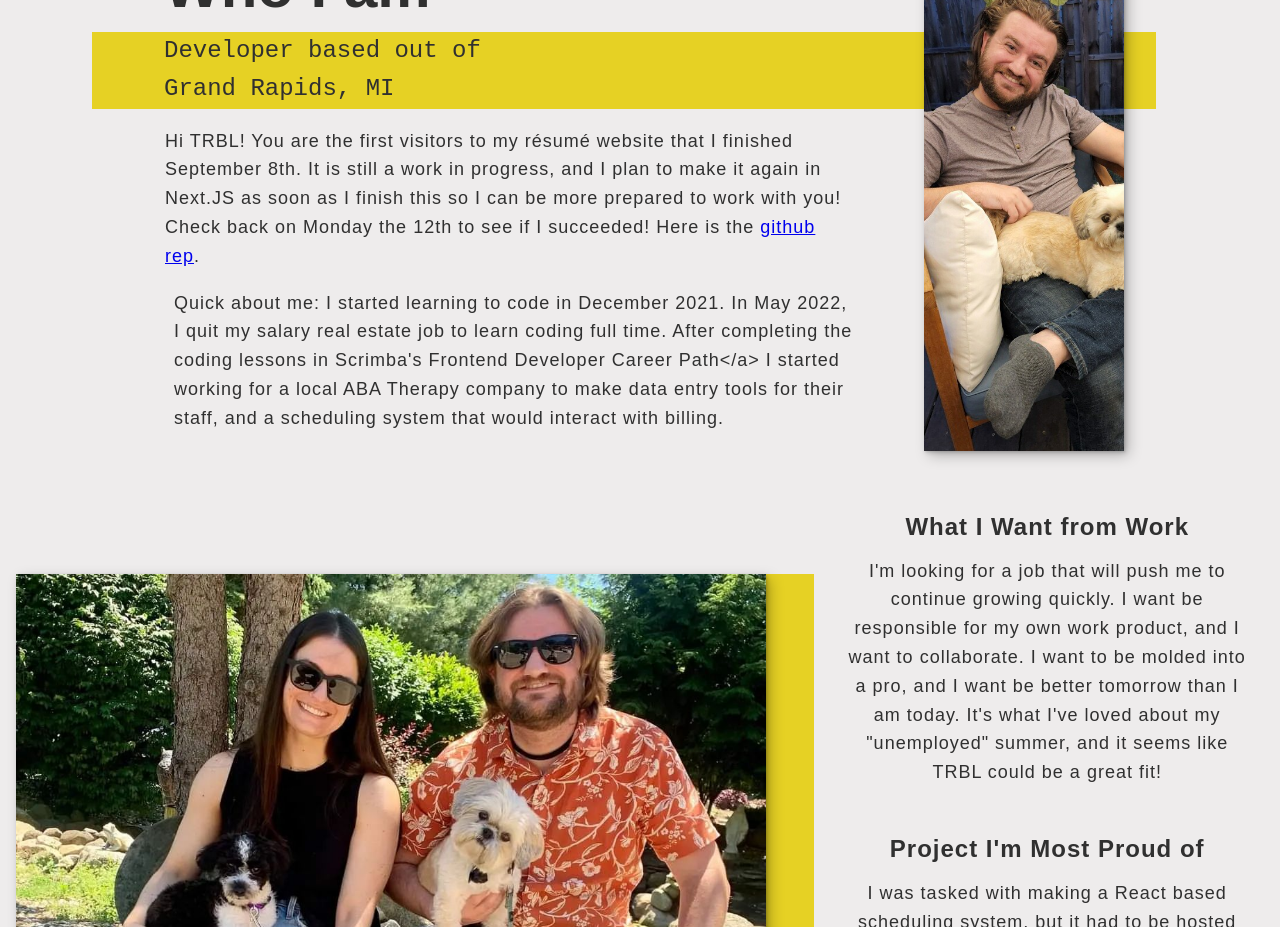
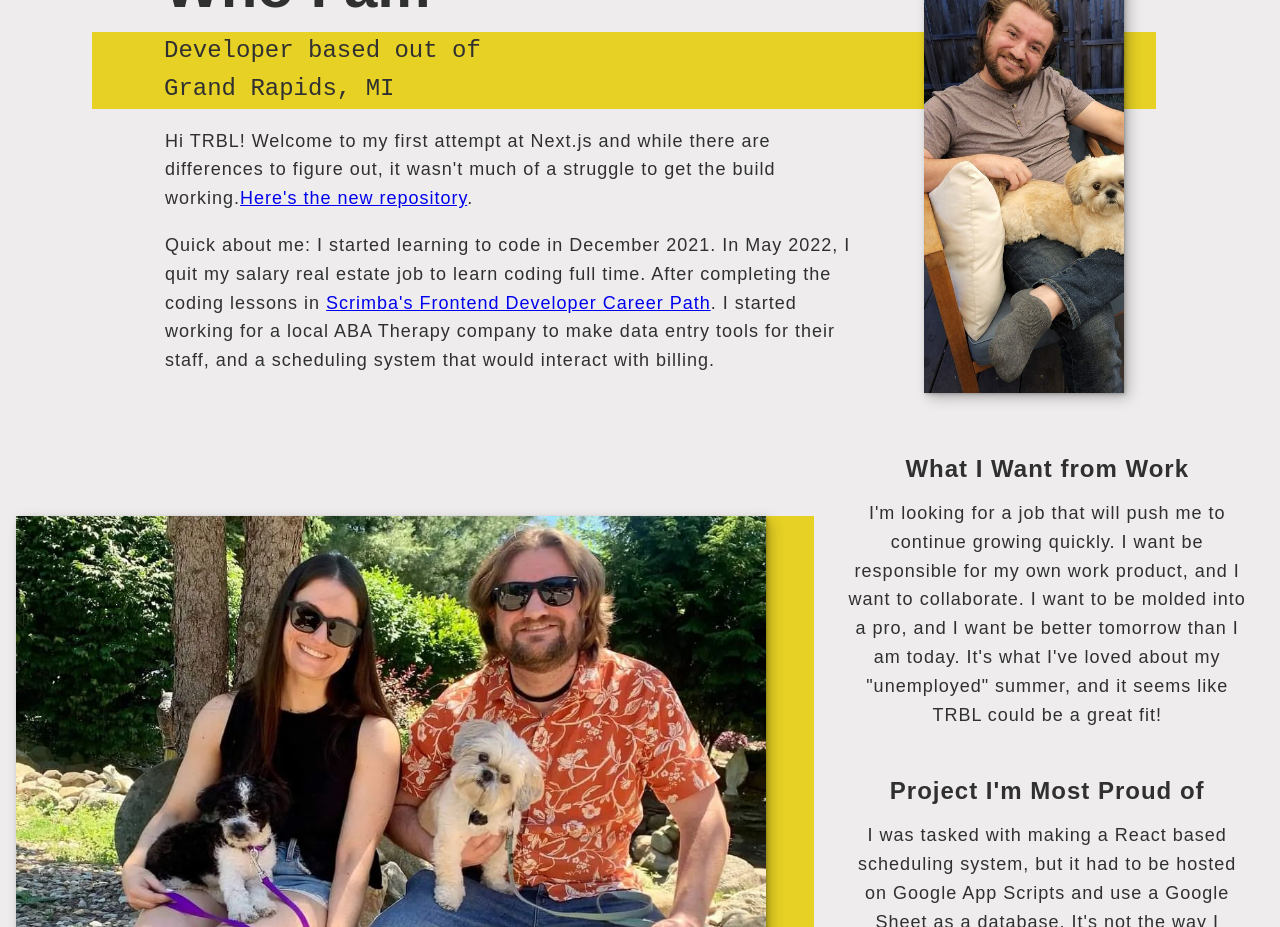
Before and after one commit to mgehrls/nextJsResume, a Next.js app: page / in a window 1280 px wide. Shown: the part 2200-3127 px from the top of the page. Built offline with nearby package versions, Linux system fonts and the light colour scheme.

Commit message:
updating about me

```diff
--- a/pages/components/About.tsx
+++ b/pages/components/About.tsx
@@ -8,15 +8,14 @@ export default function About() {
         <p className="section__subtitle section__subtitle--about">Developer based out of <br/>Grand Rapids, MI</p>
 
         <div className="about-me__body">
-            <p>Hi TRBL! You are the first visitors to my résumé website that
-              I finished September 8th. It is still a work in progress, and I plan
-              to make it again in Next.JS as soon as I finish this so I can be more prepared to work with you! Check back on Monday
-              the 12th to see if I succeeded! Here is the <a href="https://github.com/mgehrls/resume" target={"_blank"} rel="noreferrer">github rep</a>.</p>
-            <p className="about-me__body">{`Quick about me: I started learning to code in December 2021.
+            <p>{`Hi TRBL! Welcome to my first attempt at Next.js and while there
+              are differences to figure out, it wasn't much of a struggle to get the build working.`}
+              <a href="https://github.com/mgehrls/nextJsResume" target={"_blank"} rel="noreferrer">{`Here's the new repository`}</a>{`.`}</p>
+            <p>{`Quick about me: I started learning to code in December 2021.
               In May 2022, I quit my salary real estate job to learn
               coding full time. After completing the coding lessons in `}
-              <a href="https://scrimba.com/learn/frontend" target={"_blank"} rel="noreferrer" />
-                 {`Scrimba's Frontend Developer Career Path</a> I started working
+              <a href="https://scrimba.com/learn/frontend" target={"_blank"} rel="noreferrer" >
+                 Scrimba's Frontend Developer Career Path</a>{`. I started working
                  for a local ABA Therapy company to make data entry tools for
                  their staff, and a scheduling system that would interact with billing.`}</p>
         </div>
```
